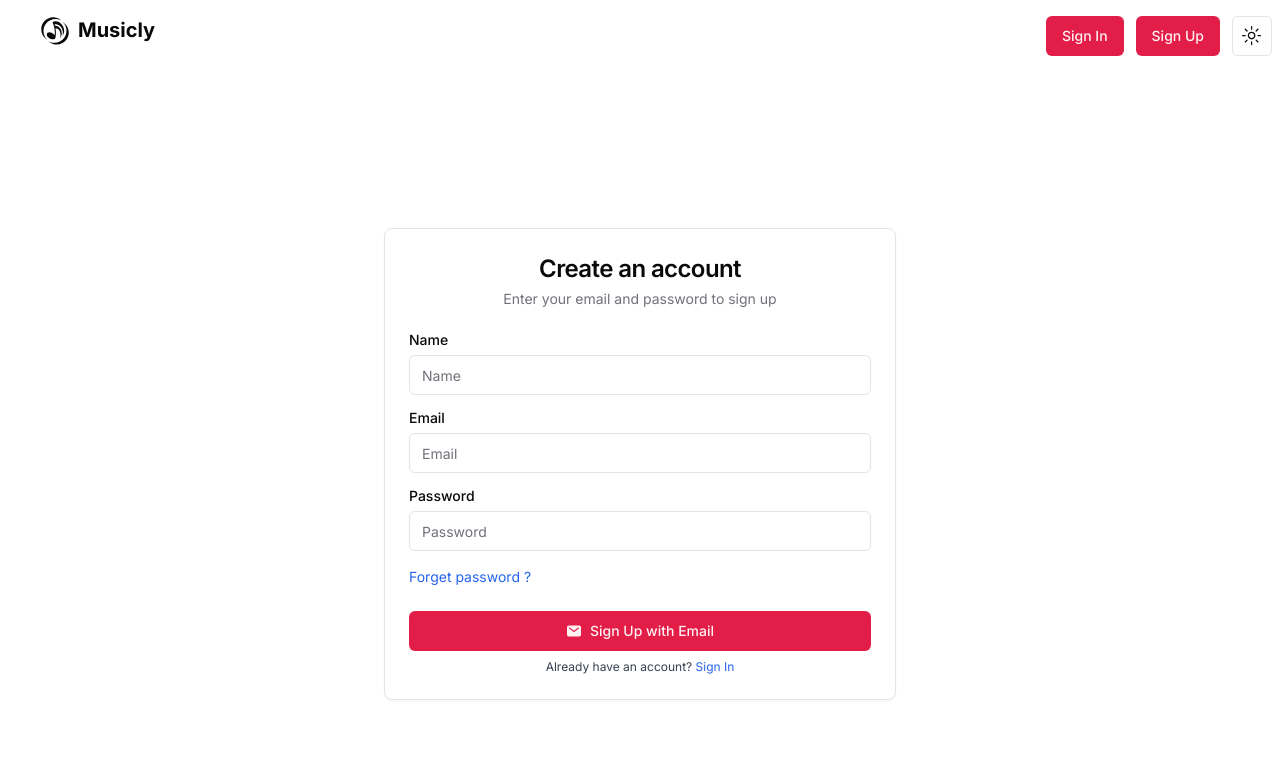
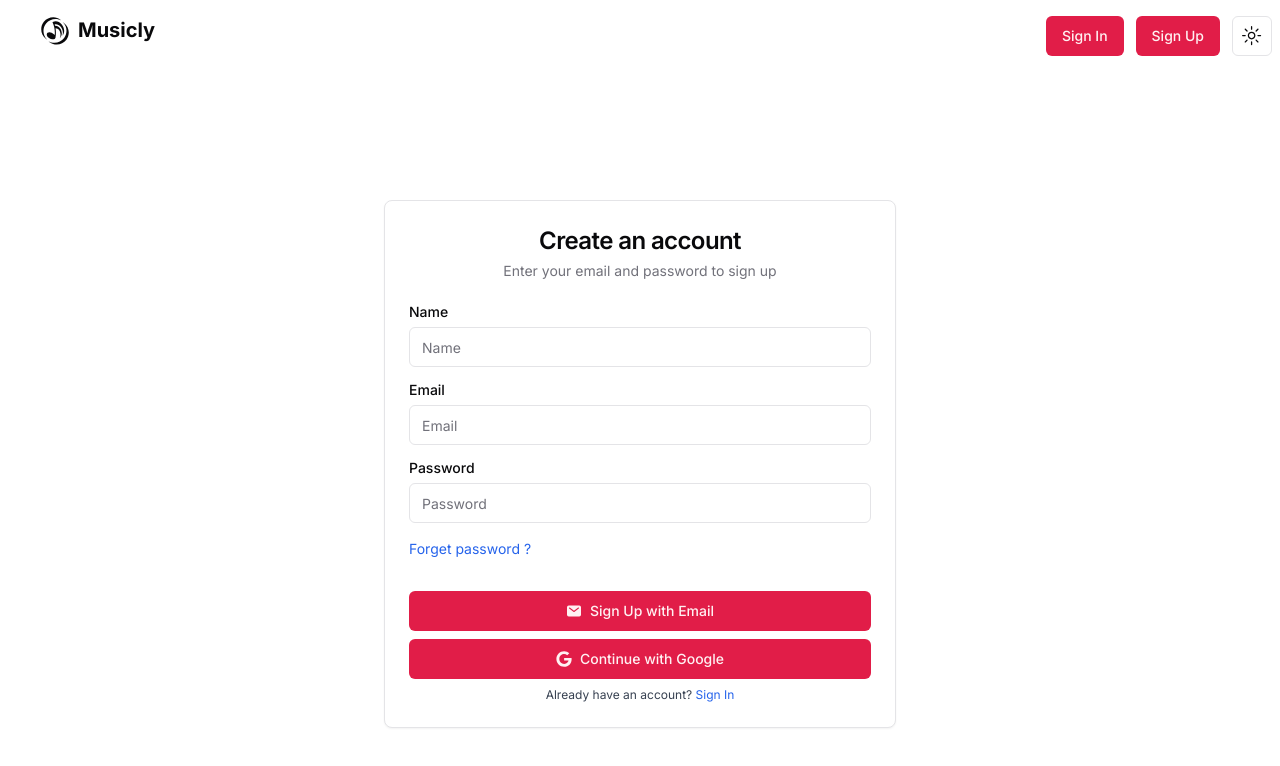
Before and after one commit to abhishek-kuma/Musicly, a Next.js app: page /signup in a window 1280 px wide. Shown: the top 766 px of the page. Built offline with nearby package versions, Linux system fonts and the light colour scheme; no server answers.

Commit message:
Continue with google have been added.

```diff
--- /dev/null
+++ b/app/privacy-policy/page.tsx
@@ -0,0 +1,9 @@
+import React from 'react'
+
+const page = () => {
+  return (
+    <div>privacy policy</div>
+  )
+}
+
+export default page
--- a/app/signin/page.tsx
+++ b/app/signin/page.tsx
@@ -20,12 +20,14 @@ import { toast } from "sonner"
 import { useGlobalContextProvider } from "@/assets/GlobalContext"
 import { useRouter } from "next/navigation"
 import { string } from "zod"
+import { FaGoogle } from "react-icons/fa6";
+import { set } from "react-hook-form"
 
 export interface ContextType {
   status: boolean;
   setStatus: Function;
   avatarUrl: string;
-  setavatarUrl : Function;
+  setavatarUrl: Function;
   name: string;
   setName: Function;
   userid: string;
@@ -37,14 +39,14 @@ export default function SignInAccount() {
 
   const [email, setEmail] = useState("");
   const [password, setPassword] = useState("");
-  const {status,setStatus , avatarUrl , setavatarUrl,setName,setUserid} = useGlobalContextProvider() as ContextType;
+  const { status, setStatus, avatarUrl, setavatarUrl, setName, setUserid } = useGlobalContextProvider() as ContextType;
 
 
   const { push } = useRouter();
 
-  async function handleLogin() {
+  async function handleLoginEmail() {
     try {
-      const userinfo = await authService.signin({ email, password });
+      const userinfo = await authService.signinEmail({ email, password });
       const avatarinfo = await authService.getAvatar();
       setavatarUrl(avatarinfo);
       console.log(userinfo)
@@ -54,6 +56,19 @@ export default function SignInAccount() {
       push('/');
     } catch (error) {
       toast.error("Error in Sign In 🚫")
+      console.error(error)
+    }
+  }
+  async function handleLoginOauth() {
+    try {
+      const userinfo = await authService.continueOauth();
+      const avatarinfo = await authService.getAvatar();
+      setavatarUrl(avatarinfo);
+      console.log(userinfo);
+      setStatus(true);
+      toast.success("Sign In success ✅");
+      push('/');
+    } catch (error) {
       console.error(error)
     }
   }
@@ -87,14 +102,12 @@ export default function SignInAccount() {
             </div>
           </CardContent>
           <CardFooter className="flex flex-col">
-            <Button className="w-full" onClick={handleLogin}>
+            <Button className="w-full m-2" onClick={handleLoginEmail}>
               <IoMail className="mr-2 h-4 w-4" /> Sign In with Email
             </Button>
+            <Button className="w-full" onClick={handleLoginOauth}><FaGoogle className="mr-2 h-4 w-4" />Continue with Google</Button>
             <p className="mt-2 text-xs text-center text-gray-700 dark:text-white">
-            {" "}
-               Don
-               &apos;
-               t have an account?{" "}
+              {" "} Don&apos;t have an account?{" "}
               <span className=" text-blue-600 hover:underline"><Link href="/signup">Sign Up</Link></span>
             </p>
           </CardFooter>
--- a/app/signup/page.tsx
+++ b/app/signup/page.tsx
@@ -17,6 +17,7 @@ import authService from "@/appwrite/config" //appwrite config file
 import { toast } from "sonner"
 import { useRouter } from 'next/navigation';
 import { useGlobalContextProvider } from "@/assets/GlobalContext"
+import { FaGoogle } from "react-icons/fa6";
 
 export interface ContextType {
   status: boolean
@@ -33,13 +34,25 @@ export default function SignUpForm() {
 
   const { push } = useRouter();
 
-  async function handleSignUp() {
+  async function handleSignUpEmail() {
+    /*
+    Function to handle sign up with using email and password.
+    */
     try {
-      const userAccount = await authService.signup({ email, password, name });
+      const userAccount = await authService.signupEmail({ email, password, name });
       toast.success('Sign Up success ✅');
       setStatus(true);
       await authService.createUserDocument({userid:userAccount.$id,username:name,email:email});
       push('/');
+    } catch (error) {
+      toast.error('Error in Sign Up 🚫');
+      console.error(error);
+    }
+  }
+  async function handleSignUpOauth() {
+    try {
+      console.log('Sign Up with Google');
+      toast.success('Sign Up success ✅');
     } catch (error) {
       toast.error('Error in Sign Up 🚫');
       console.error(error);
@@ -78,9 +91,10 @@ export default function SignUpForm() {
             </span>
           </CardContent>
           <CardFooter className="flex flex-col">
-            <Button className="w-full" onClick={handleSignUp}>
+            <Button className="w-full m-2" onClick={handleSignUpEmail}>
               <IoMail className="mr-2 h-4 w-4" /> Sign Up with Email
             </Button>
+            <Button className="w-full" onClick={handleSignUpOauth}><FaGoogle className="mr-2 h-4 w-4"/>Continue with Google</Button>
             <p className="mt-2 text-xs text-center text-gray-700 dark:text-white">
               {" "}
               Already have an account?{" "}
--- /dev/null
+++ b/app/terms-of-service/page.tsx
@@ -0,0 +1,9 @@
+import React from 'react'
+
+const terms_of_service = () => {
+  return (
+    <div>terms_of_service</div>
+  )
+}
+
+export default terms_of_service
--- a/appwrite/config.ts
+++ b/appwrite/config.ts
@@ -24,13 +24,13 @@ class AuthService {
     }
 
 
-    async signup({ email, password, name }: { email: string, password: string, name: string }) {
+    async signupEmail({ email, password, name }: { email: string, password: string, name: string }) {
         try {
             const userAccount = await this.account.create(ID.unique(), email, password, name);
             if (userAccount) {
                 // call another method
                 console.log("userAccount", userAccount);
-                return this.signin({ email, password });
+                return this.signinEmail({ email, password });
 
             } else {
                 return userAccount;
@@ -40,7 +40,7 @@ class AuthService {
         }
     }
 
-    async signin({ email, password }: { email: string, password: string }) {
+    async signinEmail({ email, password }: { email: string, password: string }) {
         try {
             return await this.account.createEmailSession(email, password);
         } catch (error) {
@@ -48,6 +48,13 @@ class AuthService {
         }
     }
 
+    async continueOauth() {
+        try {
+            return await this.account.createOAuth2Session('google');
+        } catch (error) {
+            throw error;
+        }
+    }
     async getCurrentUser() {
         try {
             return await this.account.get();
```
Also changed, not shown: 1 other file (tests, documents, lock files or other folders).
